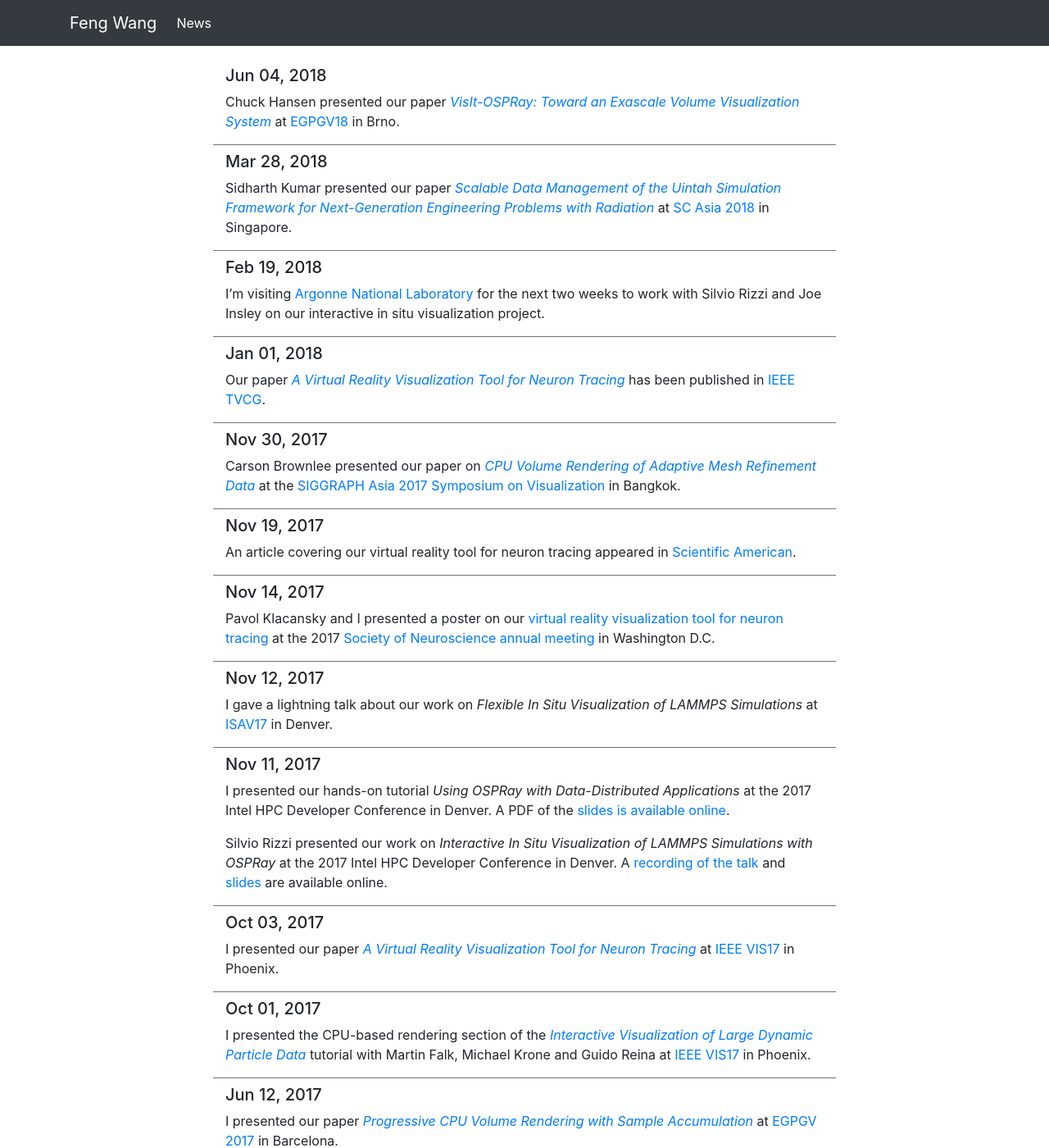
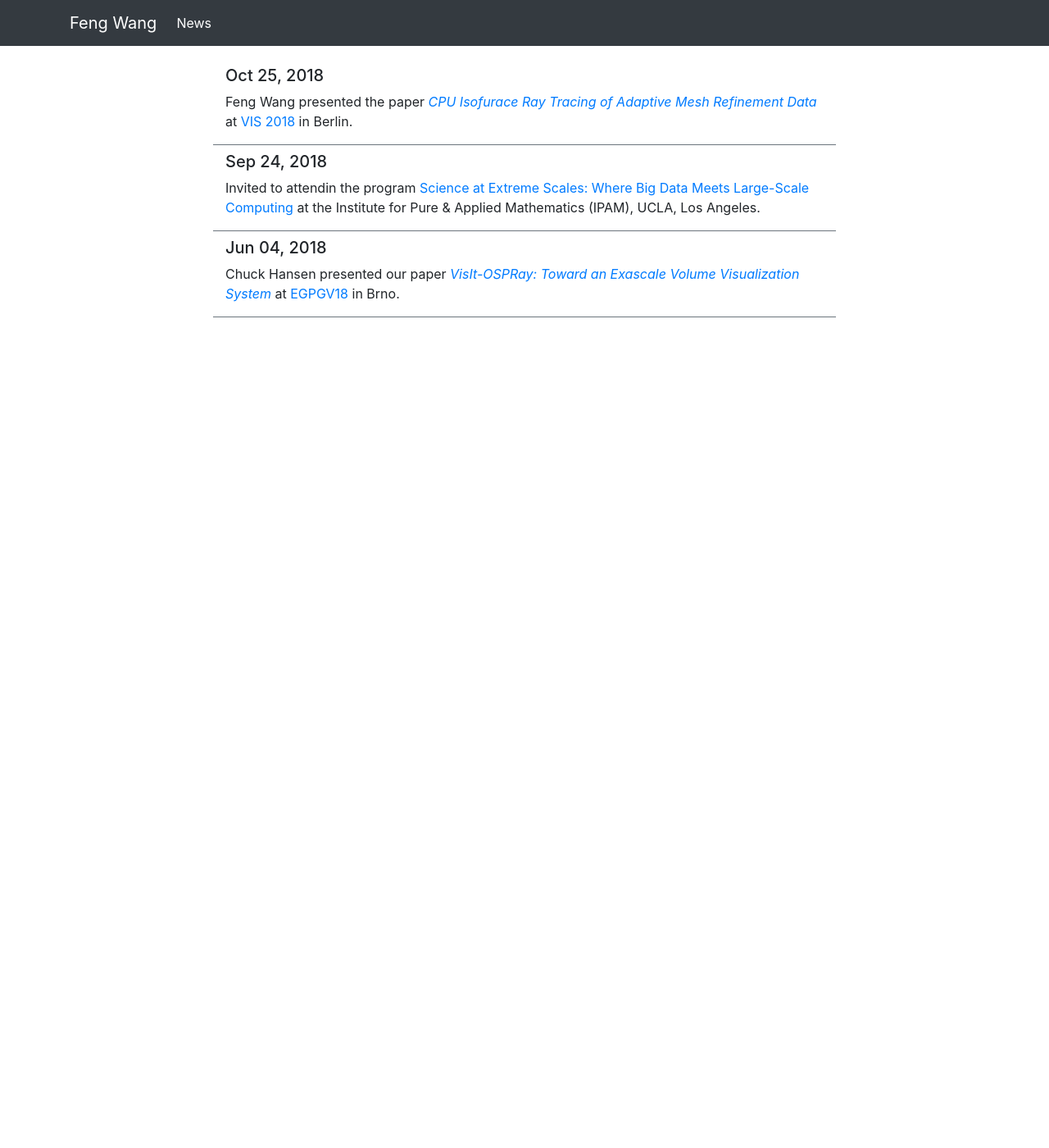
Before and after one commit to ethan0911/ethan0911.github.io_jkeyll, a Jekyll site: the page built from news.html, in a window 1280 px wide and 1400 px high. Shown: the whole window at 82% size. Built offline with Jekyll 4.4.1, drawn with Linux system fonts in a browser that asks for light colours; nearby versions of some CDN libraries; some of the changed text lies outside the part shown.

Commit message:
add news

```diff
--- a/_data/news.json
+++ b/_data/news.json
@@ -1,113 +1,18 @@
 [
+	{
+		"date": "2018-10-25",
+		"text": "Feng Wang presented the paper
+		[*CPU Isofurace Ray Tracing of Adaptive Mesh Refinement Data*](/publications/amr)
+			at [VIS 2018](http://ieeevis.org/year/2018/welcome) in Berlin."
+	},
+	{
+		"date": "2018-9-24",
+		"text": "Invited to attendin the program [Science at Extreme Scales: Where Big Data Meets Large-Scale Computing](https://www.ipam.ucla.edu/programs/workshops/workshop-i-big-data-meets-large-scale-computing/) at the Institute for Pure & Applied Mathematics (IPAM), UCLA, Los Angeles."
+	},
 	{
 		"date": "2018-6-4",
 		"text": "Chuck Hansen presented our paper
 		[*VisIt-OSPRay: Toward an Exascale Volume Visualization System*](/publications/visit-ospray)
 			at [EGPGV18](http://egpgv.org/) in Brno."
-	},
-	{
-		"date": "2018-3-28",
-		"text": "Sidharth Kumar presented our paper
-		[*Scalable Data Management of the Uintah Simulation Framework for
-			Next-Generation Engineering Problems with Radiation*](/publications/scasia18)
-			at [SC Asia 2018](https://www.sc-asia.org/) in Singapore."
-	},
-	{
-		"date": "2018-2-19",
-		"text": "I'm visiting [Argonne National Laboratory](https://www.alcf.anl.gov/)
-		for the next two weeks to work with Silvio Rizzi and Joe Insley on our interactive
-		in situ visualization project."
-	},
-	{
-		"date": "2018-1-1",
-		"text": "Our paper [*A Virtual Reality Visualization Tool for Neuron Tracing*](/publications/vrnt)
-		has been published in [IEEE TVCG](http://ieeexplore.ieee.org/document/8017617/)."
-	},
-	{
-		"date": "2017-11-30",
-		"text": "Carson Brownlee presented our paper on
-		[*CPU Volume Rendering of Adaptive Mesh Refinement Data*](/publications/cvamr) at the
-		[SIGGRAPH Asia 2017 Symposium on Visualization](https://sa2017.siggraph.org/submitters/symposium-on-visualization) in Bangkok."
-	},
-	{
-		"date": "2017-11-19",
-		"text": "An article covering our virtual reality tool for neuron tracing appeared
-		in [Scientific American](https://www.scientificamerican.com/article/technology-from-harry-potter-movies-brings-magic-of-brain-into-focus/)."
-	},
-	{
-		"date": "2017-11-14",
-		"text": "Pavol Klacansky and I presented a poster on our [virtual reality visualization tool for neuron tracing](/publications/vrnt)
-		at the 2017 [Society of Neuroscience annual meeting](https://www.sfn.org/annual-meeting/neuroscience-2017)
-		in Washington D.C."
-	},
-	{
-		"date": "2017-11-12",
-		"text": "I gave a lightning talk about our work on *Flexible In Situ Visualization of LAMMPS Simulations* at
-		[ISAV17](http://vis.lbl.gov/Events/ISAV-2017/) in Denver."
-	},
-	{
-		"date": "2017-11-11",
-		"text": "I presented our hands-on tutorial *Using OSPRay with Data-Distributed Applications*
-		at the 2017 Intel HPC Developer Conference in Denver. A PDF of the [slides is available online](https://software.intel.com/sites/default/files/managed/a0/70/In-Situ-Software-Defined-Visualization-Hands-on-Lab-with-a-Talk-on-Using-OSPRay.pdf).\n\n
-		Silvio Rizzi presented our work on *Interactive In Situ Visualization
-			of LAMMPS Simulations with OSPRay* at the 2017 Intel HPC Developer Conference in Denver.
-			A [recording of the talk](https://software.intel.com/en-us/events/hpc-devcon/2017/parallel-programming?multiplayer=5714674720001)
-			and [slides](https://software.intel.com/sites/default/files/managed/a8/3e/133416-Interactive-In-Situ-Visualization-of-LAMMPS-Simulations-with-OSPRay.zip) are available online."
-	},
-	{
-		"date": "2017-10-3",
-		"text": "I presented our paper [*A Virtual Reality Visualization Tool for Neuron Tracing*](/publications/vrnt)
-		at [IEEE VIS17](http://ieeevis.org/year/2017/welcome) in Phoenix."
-	},
-	{
-		"date": "2017-10-1",
-		"text": "I presented the CPU-based rendering section of the [*Interactive Visualization
-		of Large Dynamic Particle Data*](http://ieeevis.org/year/2017/info/tutorials#Interactive_Particle_Vis)
-		tutorial with Martin Falk, Michael Krone and Guido Reina
-		at [IEEE VIS17](http://ieeevis.org/year/2017/welcome) in Phoenix."
-	},
-	{
-		"date": "2017-6-12",
-		"text": "I presented our paper [*Progressive CPU Volume Rendering with Sample Accumulation*](/publications/savr) at [EGPGV 2017](http://egpgv.visus.uni-stuttgart.de/egpgv2017/) in Barcelona. "
-	},
-	{
-		"date": "2017-5-15",
-		"text": "I'm returning for an internship at Intel in Austin with the
-		[OSPRay](http://www.ospray.org/) team."
-	},
-	{
-		"date": "2016-5-12",
-		"text": "I'm starting my summer internship at Intel in Austin, where I'll be working with the
-		[OSPRay](http://www.ospray.org/) team."
-	},
-	{
-		"date": "2016-10-1",
-		"text": "Our paper [*In Situ Exploration of Particle Simulations with CPU Ray Tracing*](/publications/isp-jsfi) has been published in Supercomputing Frontiers and Innovations."
-	},
-	{
-		"date": "2016-6-23",
-		"text": "I presented our work on [*In Situ Exploration of Particle
-		Simulations with CPU Ray Tracing*](/publications/isp-jsfi) at the
-		[ISC Workshop on In Situ Visualization](http://woiv.org/2016/index.html) in Frankfurt."
-	},
-	{
-		"date": "2016-5-9",
-		"text": "Our paper [*VTK-m: Accelerating the Visualization Toolkit for Massively Threaded Architectures*](/publications/vtkm) has been published in IEEE Computer Graphics & Applications."
-	},
-	{
-		"date": "2015-10-29",
-		"text": "Ingo Wald presented our paper
-		[*CPU Ray Tracing Large Particle Data with Balanced P-k-d Trees*](/publications/pkd) at
-		[IEEE VIS15](http://ieeevis.org/year/2015/info/vis-welcome/welcome) in Chicago."
-	},
-	{
-		"date": "2015-6-12",
-		"text": "I'm starting my summer internship at [Los Alamos National Lab](http://www.lanl.gov/) as
-		part of the [Data Science at Scale School](http://datascience.dsscale.org/school/). I'll be working
-		with Chris Sewell on the [VTK-m](https://gitlab.kitware.com/vtk/vtk-m) project."
-	},
-	{
-		"date": "2014-8-22",
-		"text": "I'm starting my PhD in Computer Science at the University of Utah!"
 	}
 ]
--- a/_data/publications.json
+++ b/_data/publications.json
@@ -8,39 +8,6 @@
 		"thumb": "assets/papers/thumb/tAMR.png",
 		"year": 2018,
 		"short_title": "amr",
-		"doi": "10.1109/TVCG.2017.2744079",
-		"supplemental_video": "https://www.youtube.com/embed/lTNef_kbLKg",
-		"presentation_video": "https://www.youtube.com/embed/XzmYdl9rFs0",
-		"downloads": [
-			{
-				"title": "Videos",
-				"list": [
-					{
-						"title": "Analyzing an Expert Session",
-						"link": "https://youtu.be/L5tsU8TtgkU"
-					},
-					{
-						"title": "ZED Mixed Reality Prototype",
-						"link": "https://youtu.be/t6rPU6hy5tk"
-					},
-					{
-						"title": "VIS17 Fast Forward",
-						"link": "https://youtu.be/mZ6YT_y7Kx0"
-					}
-				]
-			}
-		],
-		"bibtex": "@article{Usher_VRNT_2018,\n
-			author={W. Usher and P. Klacansky and F. Federer and P. T. Bremer and A. Knoll and J. Yarch and A. Angelucci and V. Pascucci},\n
-			journal={IEEE Transactions on Visualization and Computer Graphics},\n
-			title={A {Virtual} {Reality} {Visualization} {Tool} for {Neuron} {Tracing}},\n
-			year={2018},\n
-			volume={24},\n
-			number={1},\n
-			pages={994-1003},\n
-			doi={10.1109/TVCG.2017.2744079},\n
-			ISSN={1077-2626},\n
-			month={Jan},\n}",
 		"abstract": "Adaptive mesh refinement (AMR) is a key technology for large-scale simulations that allows for adaptively changing the simulation mesh resolution, resulting in significant computational and storage savings. However, visualizing such AMR data poses a significant challenge due to the difficulties introduced by the hierarchical representation when reconstructing continuous field values. In this paper, we detail a comprehensive solution for interactive isosurface rendering of block-structured AMR data. We contribute a novel reconstruction strategy—the octant method—which is continuous, adaptive and simple to implement. Furthermore, we present a generally applicable hybrid implicit isosurface ray-tracing method, which provides better rendering quality and performance than the built-in sampling-based approach in OSPRay. Finally, we integrate our octant method and hybrid isosurface geometry into OSPRay as a module, providing the ability to create high-quality interactive visualizations combining volume and isosurface representations of BS-AMR data. We evaluate the rendering performance, memory consumption and quality of our method on two gigascale block-structured AMR datasets",
 		"teaser_caption": "High-fidelity isosurface visualizations of gigascale block-structured adaptive mesh refinement (BS-AMR) data using our method. Left: a 28 GB GR-Chombo simulation of gravitational waves resulting from the collision of two black holes. Middle and Right: a 57 GB AMR dataset computed with LAVA at NASA, simulating multiple fields over the landing gear of an aircraft. Middle: isosurface representation of the vorticity, rendered with path tracing. Right: a combined visualization of volume rending and an isosurface of the pressure over the landing gear, rendered with OSPRay’s SciVis renderer. Using our approach for ray tracing such AMR data, we can interactively render crack-free implicit isosurfaces in combination with direct volume rendering and advanced shading effects like transparency, ambient occlusion and path tracing."
 	},
```
